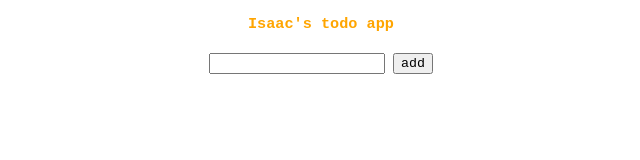
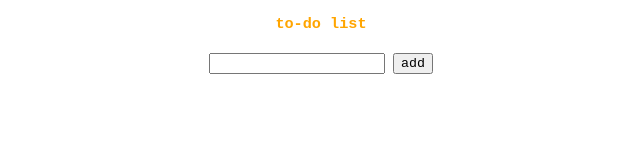
Before and after one commit to ilikecoding17/my-todo-app, a website built with Parcel: page index.html in a window 1280 px wide. Shown: the full height of the page, 319-959 px from the left. Built offline with nearby package versions, Linux system fonts and the light colour scheme.

Commit message:
changed title - refined titleadded better grammar

```diff
--- a/index.html
+++ b/index.html
@@ -6,7 +6,7 @@
   </head>
 
   <body>
-    <h3>Isaac's todo app</h3>
+    <h3>to-do list</h3>
     <form id="todoForm">
       <input type="text" id="todoInput" />
       <input type="submit" value="add" />
```
